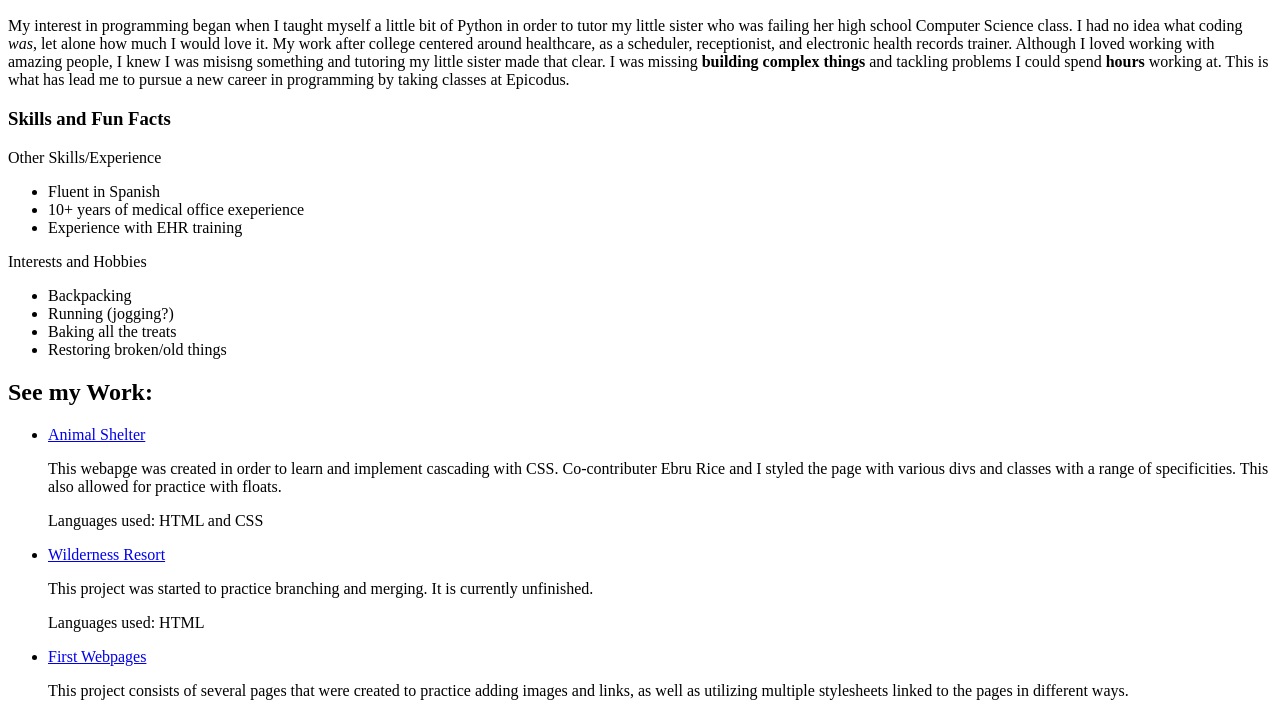
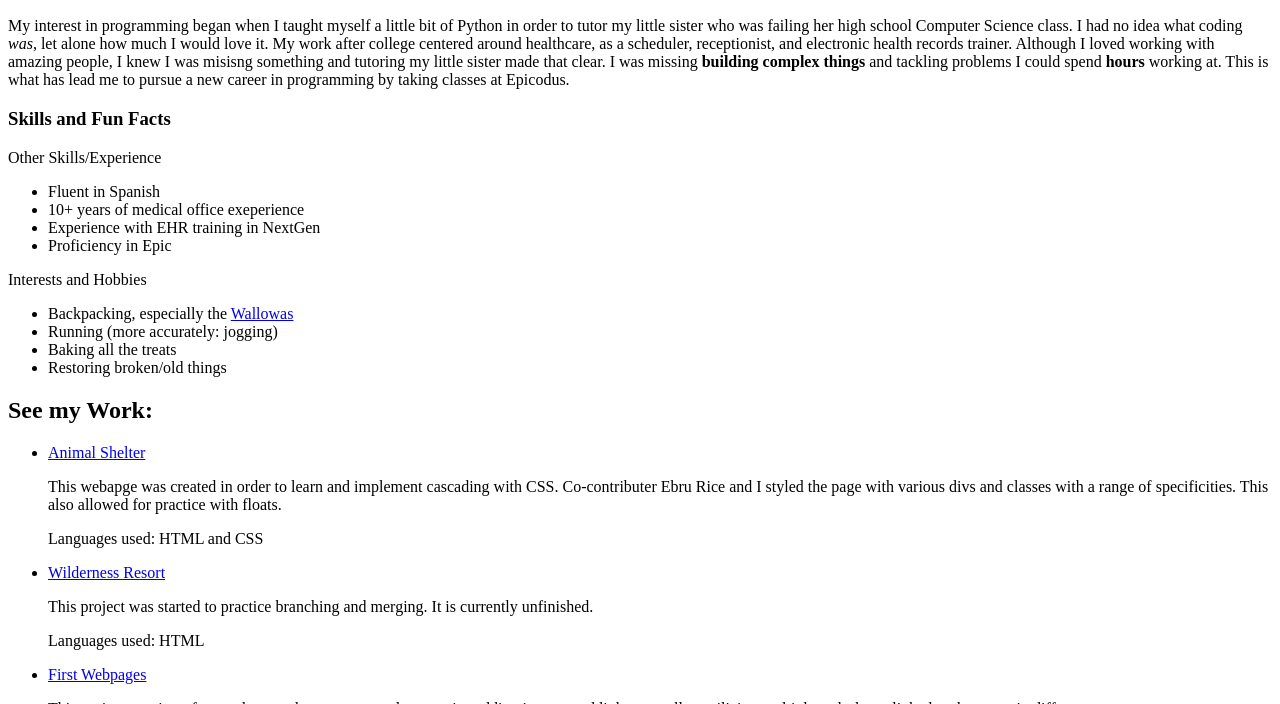
Before and after one commit to RosarioRu/portfolio, a plain HTML site: page index.html in a window 1280 px wide. Shown: the part 96-800 px from the top of the page. Drawn offline with Linux system fonts and the light colour scheme.

Commit message:
Add picture of favorite backpacking sight.

```diff
--- a/index.html
+++ b/index.html
@@ -15,12 +15,15 @@
       <ul>
         <li>Fluent in Spanish</li>
         <li>10+ years of medical office exeperience</li>
-        <li>Experience with EHR training</li>
+        <li>Experience with EHR training in NextGen</li>
+        <li>Proficiency in Epic</li>
       </ul>
     <p>Interests and Hobbies</p>
       <ul>
-        <li>Backpacking</li>
-        <li>Running (jogging?)</li>
+        <li>
+          Backpacking, especially the <a href="img/eaglecap.jpg"> Wallowas</a>
+        </li>
+        <li>Running (more accurately: jogging)</li>
         <li>Baking all the treats</li>
         <li>Restoring broken/old things</li>
      </ul>
@@ -48,7 +51,7 @@
         <p>Languages used: HTML</p>
     </ul>
 
-
+  <!-- somehow need to add an ORDERED list!!! -->
 
 
 </body>
```
Also changed, not shown: img/EagleCap.jpg (added).
